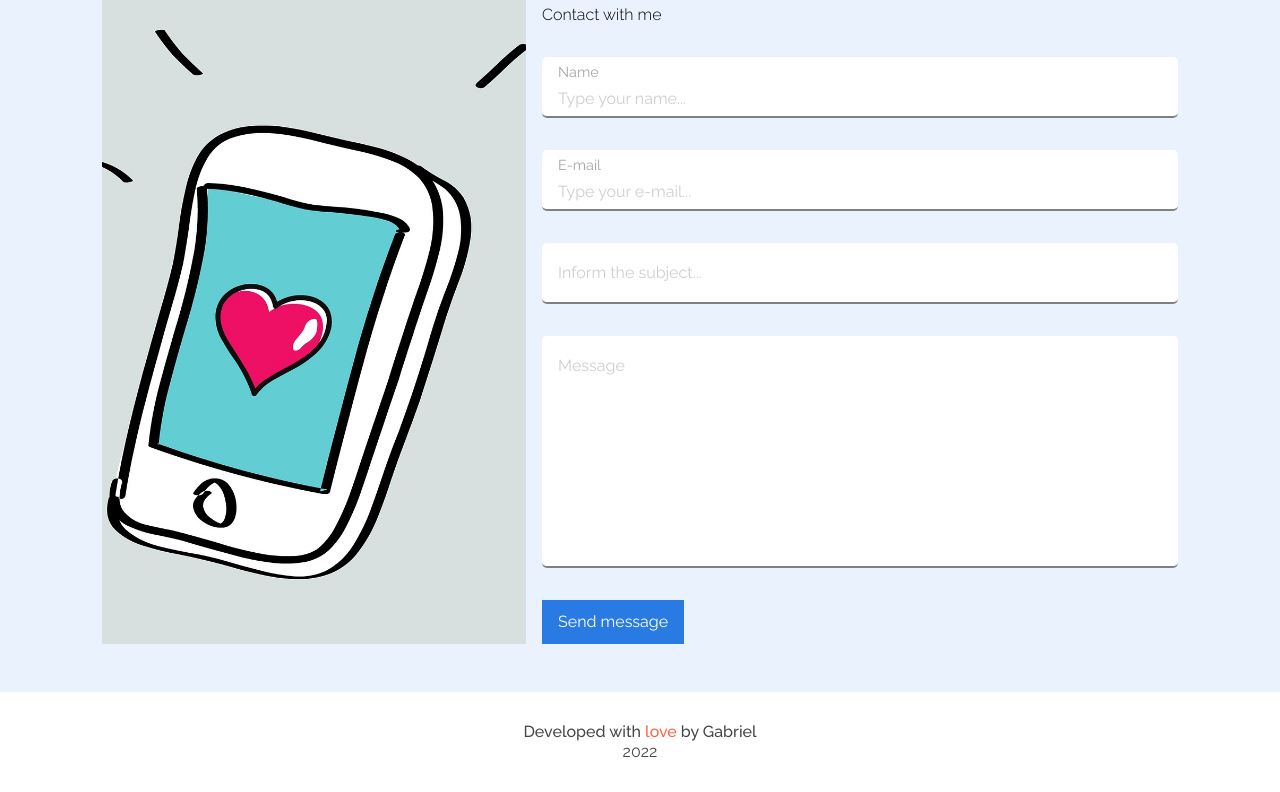
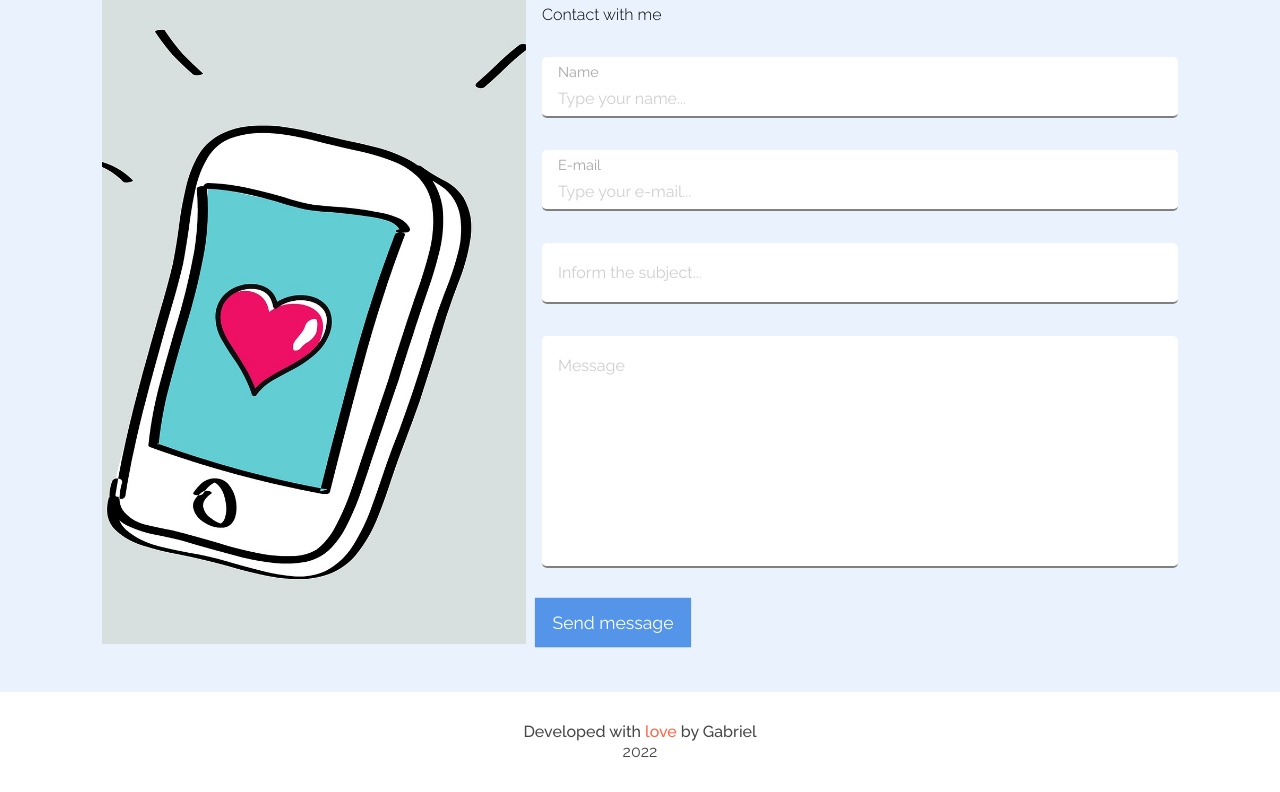
Before and after one commit to GracilianoOG/portfolio, a plain HTML site: page index.html in a window 1280 px wide. In both pictures the pointer is over the input "Send message". Shown: the part 3165-3957 px from the top of the page. Drawn offline with Linux system fonts and the light colour scheme.

Commit message:
Added hover transition to .contact__button with color and scale changes

```diff
--- a/assets/css/contact.css
+++ b/assets/css/contact.css
@@ -94,6 +94,12 @@
     margin-right: 0.75rem;
     padding: 0.8rem 1rem;
     text-decoration: none;
+    transition: all 500ms;
+}
+
+.contact__button:hover {
+    background-color: #5595E9;
+    transform: scale(1.1);
 }
 
 @media screen and (min-width: 1024px) {
```
